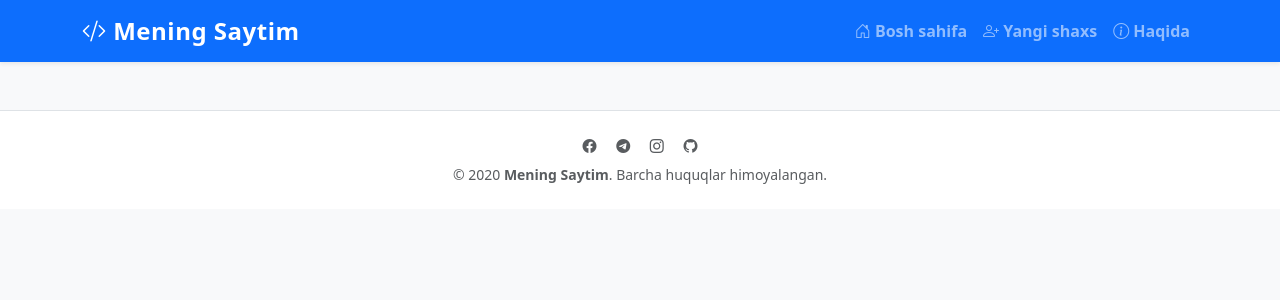
After one commit to abdazovxojiakbar/yangi_orm, a Django app: template templates/base.html in a window 1280 px wide. The commit adds this page. Shown: the top 300 px of the page. Run offline with Django 5.2, Linux system fonts and the light colour scheme; the template is opened without the code that fills it: most values are stand-ins (such as "Sample title", 1, 10 or a date in 2020).

Commit message:
Omborxona NEW

```diff
--- a/orm/urls.py
+++ b/orm/urls.py
@@ -1,19 +1,3 @@
-"""
-URL configuration for orm project.
-
-The `urlpatterns` list routes URLs to views. For more information please see:
-    https://docs.djangoproject.com/en/5.2/topics/http/urls/
-Examples:
-Function views
-    1. Add an import:  from my_app import views
-    2. Add a URL to urlpatterns:  path('', views.home, name='home')
-Class-based views
-    1. Add an import:  from other_app.views import Home
-    2. Add a URL to urlpatterns:  path('', Home.as_view(), name='home')
-Including another URLconf
-    1. Import the include() function: from django.urls import include, path
-    2. Add a URL to urlpatterns:  path('blog/', include('blog.urls'))
-"""
 from django.contrib import admin
 from django.urls import path, include
 
--- a/page/forms.py
+++ b/page/forms.py
@@ -1,4 +1,5 @@
 from django import forms
+from django.db import models
 
 from page.models import Person
 
--- a/page/urls.py
+++ b/page/urls.py
@@ -1,8 +1,14 @@
 from django.urls import path
 
-from page.views import get_person, create_person
+from page.views import get_person, create_person, detail_person, update_person, delete_person
 
 urlpatterns = [
     path('', get_person, name='person-list'),
     path('create/', create_person, name='person-create'),
+    path('detail/<int:pk/', detail_person, name='person-create'),
+    path('update/<int:pk/', update_person, name='person-update'),
+    path('delete/<int:pk/', delete_person, name='person-delete'),
+
+
+
 ]
--- /dev/null
+++ b/templates/base.html
@@ -0,0 +1,92 @@
+{% load static %}
+<!DOCTYPE html>
+<html lang="uz">
+<head>
+    <meta charset="UTF-8">
+    <meta name="viewport" content="width=device-width, initial-scale=1.0">
+    <title>{% block title %}Mening Saytim{% endblock %}</title>
+
+    <!-- Bootstrap 5 CSS -->
+    <link href="https://cdn.jsdelivr.net/npm/bootstrap@5.3.2/dist/css/bootstrap.min.css" rel="stylesheet">
+
+    <!-- Bootstrap Icons -->
+    <link href="https://cdn.jsdelivr.net/npm/bootstrap-icons@1.11.3/font/bootstrap-icons.css" rel="stylesheet">
+
+    <!-- Maxsus CSS -->
+    <link rel="stylesheet" href="{% static 'css/style.css' %}">
+
+    <style>
+        body {
+            background-color: #f8f9fa;
+        }
+        .navbar-brand {
+            font-weight: 700;
+            letter-spacing: 0.5px;
+        }
+        footer {
+            background-color: #ffffff;
+        }
+        .card {
+            border-radius: 15px;
+        }
+    </style>
+</head>
+<body>
+
+    <!-- Navbar -->
+    <nav class="navbar navbar-expand-lg navbar-dark bg-primary shadow-sm sticky-top">
+        <div class="container">
+            <a class="navbar-brand fs-4" href="{% url 'home' %}">
+                <i class="bi bi-code-slash"></i> Mening Saytim
+            </a>
+            <button class="navbar-toggler" type="button" data-bs-toggle="collapse" data-bs-target="#navbarNav">
+                <span class="navbar-toggler-icon"></span>
+            </button>
+
+            <div class="collapse navbar-collapse" id="navbarNav">
+                <ul class="navbar-nav ms-auto align-items-lg-center">
+                    <li class="nav-item">
+                        <a class="nav-link fw-semibold" href="{% url 'home' %}">
+                            <i class="bi bi-house-door"></i> Bosh sahifa
+                        </a>
+                    </li>
+                    <li class="nav-item">
+                        <a class="nav-link fw-semibold" href="{% url 'person-create' %}">
+                            <i class="bi bi-person-plus"></i> Yangi shaxs
+                        </a>
+                    </li>
+                    <li class="nav-item">
+                        <a class="nav-link fw-semibold" href="#">
+                            <i class="bi bi-info-circle"></i> Haqida
+                        </a>
+                    </li>
+                </ul>
+            </div>
+        </div>
+    </nav>
+
+    <!-- Asosiy kontent -->
+    <main class="container my-5">
+        {% block content %}
+        <!-- Sahifa mazmuni shu yerga chiqadi -->
+        {% endblock %}
+    </main>
+
+    <!-- Footer -->
+    <footer class="py-4 border-top">
+        <div class="container text-center text-muted small">
+            <div class="mb-2">
+                <a href="#" class="text-muted text-decoration-none me-3"><i class="bi bi-facebook"></i></a>
+                <a href="#" class="text-muted text-decoration-none me-3"><i class="bi bi-telegram"></i></a>
+                <a href="#" class="text-muted text-decoration-none me-3"><i class="bi bi-instagram"></i></a>
+                <a href="#" class="text-muted text-decoration-none"><i class="bi bi-github"></i></a>
+            </div>
+            <p class="mb-0">&copy; {{ year }} <strong>Mening Saytim</strong>. Barcha huquqlar himoyalangan.</p>
+        </div>
+    </footer>
+
+    <!-- Bootstrap JS (Popper bilan) -->
+    <script src="https://cdn.jsdelivr.net/npm/bootstrap@5.3.2/dist/js/bootstrap.bundle.min.js"></script>
+
+</body>
+</html>
```
Also changed, not shown: page/views.py (+26 -1 lines), templates/Person/delete.html (added, +35 -0 lines), templates/Person/detail.html (added, +35 -0 lines), templates/Person/list.html (+76 -8 lines), page/models.py (line endings or trailing spaces).
